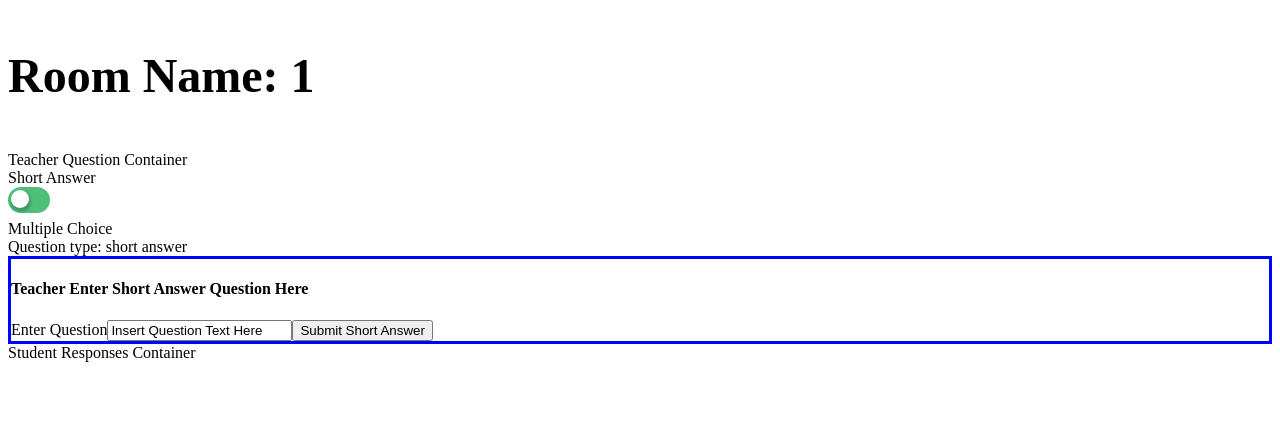
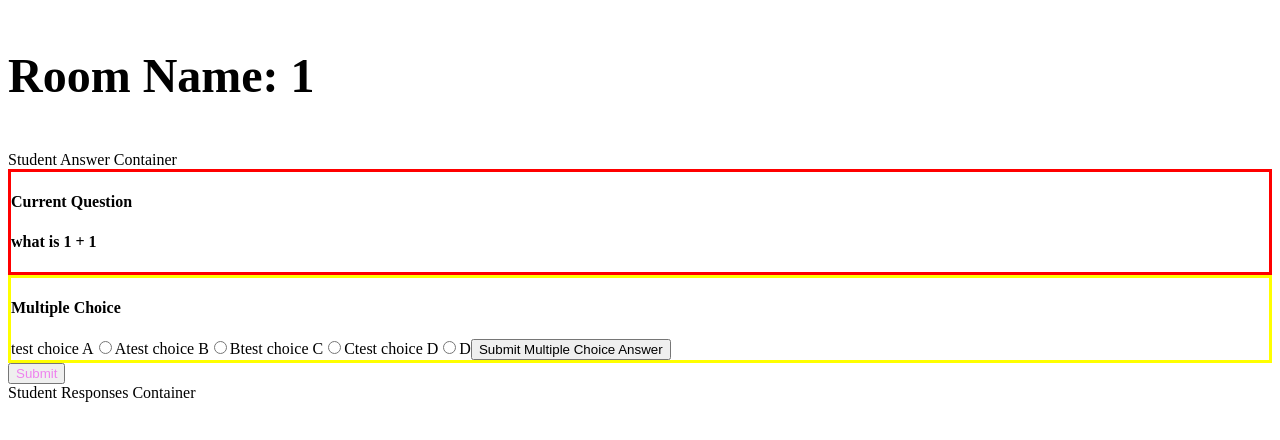
Before and after one commit to stanleyhuang16/thinkquiry, a React (Create React App) app: page /1 in a window 1280 px wide. Shown: the top 440 px of the page. Built offline with nearby package versions, Linux system fonts and the light colour scheme; the HTML template or start-up script is replaced by a standard one.

Commit message:
update StudentAnswerContainer to have working forms and inputs

```diff
--- a/src/components/Room.jsx
+++ b/src/components/Room.jsx
@@ -26,7 +26,7 @@ function Room(socket) {
     shortAnswerText: [],
     studentNames: [],
     currentStudentName: '',
-    admin: true,
+    admin: false,
   });
 
   // const admin = false; //need to hook this admin boolean up to authentication;
--- a/src/containers/StudentAnswerContainer.jsx
+++ b/src/containers/StudentAnswerContainer.jsx
@@ -1,12 +1,7 @@
 import { useState, useEffect } from 'react';
 import styled from "styled-components";
+import { io } from "socket.io-client";
 
-function StudentAnswerContainer(props) {
-  const [questionType, setQuestionType] = useState('');
-  const [multipleChoiceAnswer, setMultipleChoiceAnswer] = useState('');
-  const [shortAnswer, setShortAnswer] = useState('');
-
-  // should move these styled components to a separate file
 const QuestionDisplay = styled.div`
 border: solid red;
 `;
@@ -21,26 +16,64 @@ function StudentAnswerContainer(props) {
 
 const SubmitButton = styled.button`
 color: violet;
-  `
+`;
+
+function StudentAnswerContainer(props) {
+  const [questionType, setQuestionType] = useState('short answer');
+  const [question, setQuestion] = useState('test question');
+  const [mCChoices, setMCChoices] = useState({
+    'A': 'test choice A',
+    'B': 'test choice B',
+    'C': 'test choice C',
+    'D': 'test choice D'
+  })
+  const [multipleChoiceAnswer, setMultipleChoiceAnswer] = useState('');
+  const [shortAnswer, setShortAnswer] = useState('');
+
+  // socket io stuff
+  // {
+  //   questionType: 'multiple choice' or 'shortanswer',
+  //   question: 'something',
+  //   choiceA: 'choice a',
+  //   choiceB: 'choice b',
+  //   choiceC: 'choice c',
+  //   choiceD: 'choice d',
+  // }
+  // we grab the questionType, set it to the state questionType, and renders conditionally
+  // based on that
+
+  // example
+  let objFromSocket = {
+    questionType: 'multiple',
+    question: 'what is 1 + 1',
+    choiceA: '2',
+    choiceB: '3',
+    choiceC: '4',
+    choiceD: '5'
+  }
+  // use useEffect to change the state of the questionType
+  useEffect(() => {
+    setQuestionType(objFromSocket.questionType);
+    setQuestion(objFromSocket.question);
+  });
 
   function handleChangeMultiple(e) {
-    e.preventDefault();
-    // setMultipleChoiceAnswer(e.target.value);
-  }
-
-  function handleSubmitMultiple(e) {
-    e.preventDefault();
-    // something with emit here, send back to server so it can send to other websockets
+    setMultipleChoiceAnswer(e.target.value);
   }
 
   function handleChangeShort(e) {
     e.preventDefault();
-    // setShortAnswer(e.target.value);
+    setShortAnswer(e.target.value);
   }
 
-  function handleSubmitShort(e) {
+  // const socket = io('http://localhost:3000/abc'); // what is the path? room params?
+
+  function handleSubmitAnswer(e) {
     e.preventDefault();
-    // something with emit here, send back to server so it can send to other websockets
+    // do websocket stuff here
+    // socket.emit('answerSubmitted', (... args) => {
+    //   // stuff
+    // });
   }
 
   return (
@@ -48,23 +81,27 @@ function StudentAnswerContainer(props) {
       Student Answer Container
       <QuestionDisplay>
         <h4>Current Question</h4>
-        <h4>{props.roomData.currentQuestion}</h4>
+        <h4>{question}</h4>
       </QuestionDisplay>
-      {props.roomData.questionType === "multiple" ? (
+      {questionType === "multiple" ? (
         <ResponseDisplayMultiple>
           <h4>Multiple Choice</h4>
-          <form onSubmit={handleSubmitMultiple}>
+          <form onSubmit={handleSubmitAnswer}>
+            {mCChoices['A']}
             <label>
-              <input type='radio' value='A' onChange={handleChangeMultiple}/>A
+              <input type='radio' value='A' checked={multipleChoiceAnswer === 'A'} onChange={handleChangeMultiple}/>A
             </label>
+            {mCChoices['B']}
             <label>
-              <input type='radio' value='B' onChange={handleChangeMultiple}/>B
+              <input type='radio' value='B' checked={multipleChoiceAnswer === 'B'} onChange={handleChangeMultiple}/>B
             </label>
+            {mCChoices['C']}
             <label>
-              <input type='radio' value='C' onChange={handleChangeMultiple}/>C
+              <input type='radio' value='C' checked={multipleChoiceAnswer === 'C'} onChange={handleChangeMultiple}/>C
             </label>
+            {mCChoices['D']}
             <label>
-              <input type='radio' value='D' onChange={handleChangeMultiple}/>D
+              <input type='radio' value='D' checked={multipleChoiceAnswer === 'D'} onChange={handleChangeMultiple}/>D
             </label>
             <input type='submit' value='Submit Multiple Choice Answer'/>
           </form>
@@ -72,10 +109,10 @@ function StudentAnswerContainer(props) {
       ) : (
         <ResponseDisplayShort>
           <h4>Short Answer</h4>
-          <form onSubmit={handleSubmitShort}>
+          <form onSubmit={handleSubmitAnswer}>
             <label>
               Enter Answer
-              <input type='text' name='question' onChange={handleChangeShort}>
+              <input type='text' value={shortAnswer} onChange={handleChangeShort}>
               </input>
             </label>
             <input type='submit' value='Submit Short Answer'/>
--- a/src/containers/StudentResponsesContainer.jsx
+++ b/src/containers/StudentResponsesContainer.jsx
@@ -1,9 +1,11 @@
 function StudentResponsesContainer() {
 
+  const dummyAnswers=[{paul:"A"},{stanley:"A"}, {Nhan:"A"}, {aaa:"B"},{bbb:"B"}, {ccc:"C"}, {d:"D"}, {dd:"D"}, {ddd:"D"}, {dddd:"D"}]
 
   return (
     <div>
       Student Responses Container
+
     </div>
   );
 }
--- a/src/containers/TeacherQuestionContainer.jsx
+++ b/src/containers/TeacherQuestionContainer.jsx
@@ -1,6 +1,6 @@
 import { useState, useEffect } from 'react';
 import styled from "styled-components";
-import { useHistory } from 'react-router-dom';
+import { io } from "socket.io-client";
 
 import ToggleSwitch from '../components/ToggleSwitch';
 
@@ -35,13 +35,14 @@ function TeacherQuestionContainer(props) {
     setQuestion(e.target.value);
   }
 
+  function handleChangeMultiple(setMultiple, e) {
+    setMultiple(e.target.value)
+  }
+
   function handleSubmitQuestion(e) {
     e.preventDefault();
     setEditingQuestion(false);
-  }
-
-  function handleChangeMultiple(setMultiple, e) {
-    setMultiple(e.target.value)
+    // do websocket stuff here
   }
 
   function handleToggleChange(e) {
@@ -99,7 +100,7 @@ function TeacherQuestionContainer(props) {
               Enter Question
               <input type='text' name='shortQuestion' value={question} onChange={handleChangeQuestion}></input>
             </label>
-            <input type='submit' value='Submit Short Answer'/>
+            <input type='submit' value='Submit Short Question'/>
           </form>
         </EnterQuestionShort>
       )}
```
Lines whose indentation alone changed are shown as unchanged.
